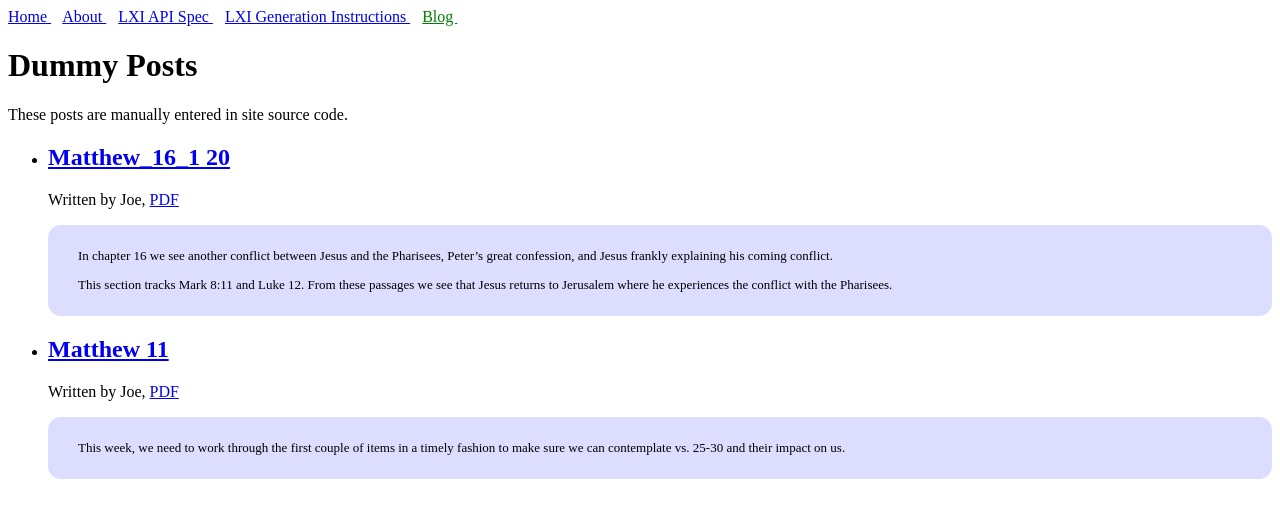
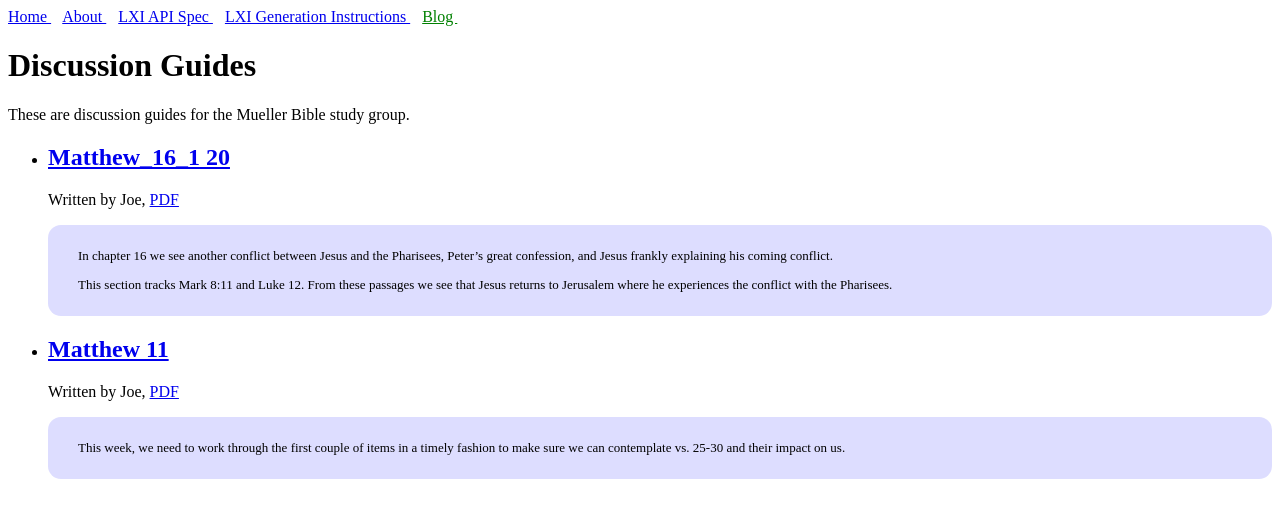
Before and after one commit to joseph-mueller/joseph-mueller.github.io, a Jekyll site: the page built from blog.html, in a window 1280 px wide. Shown: the top 518 px of the page. Built offline with Jekyll 4.4.1, drawn with Linux system fonts in a browser that asks for light colours.

Commit message:
update prose

```diff
--- a/blog.html
+++ b/blog.html
@@ -2,8 +2,8 @@
 layout: default
 title: Blog
 ---
-<h1>Dummy Posts</h1>
-<p>These posts are manually entered in site source code.</p>
+<h1>Discussion Guides</h1>
+<p>These are discussion guides for the Mueller Bible study group.</p>
 <ul>
   {% for post in site.posts %}
     <li>
```
